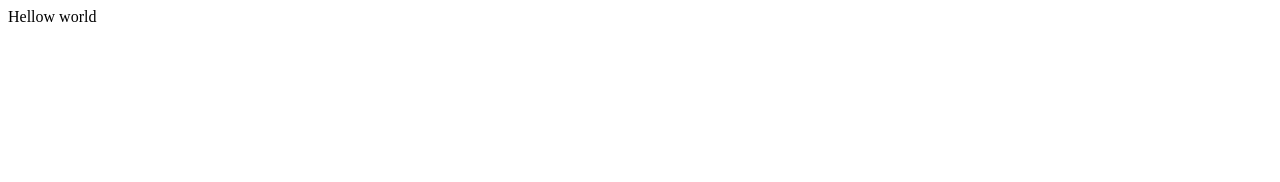
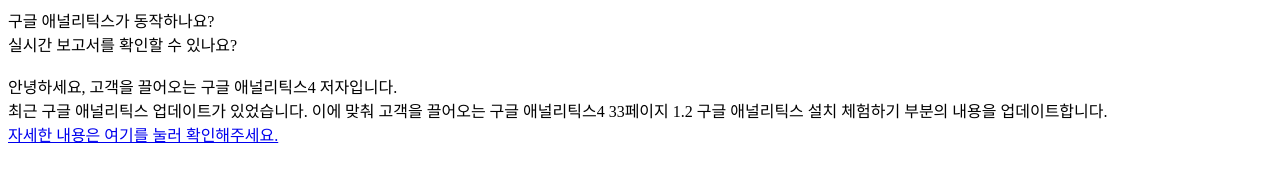
Before and after one commit to hoyju00/hoyju00.github.io, a plain HTML site: page index.html in a window 1280 px wide. Drawn offline with Linux system fonts and the light colour scheme.

Commit message:
Update index.html

```diff
--- a/index.html
+++ b/index.html
@@ -1,8 +1,22 @@
-<htmi>
-  <head></head>
-  <body></body>
+<!DOCTYPE html>
+<html>
+  <head>
+    <title>구글 애널리틱스 첫 실습!</title>
+    <meta charset="UTF-8" />
+    <!-- 여기 아래에 복사 붙여넣기 합니다. -->
 
-Hellow world
+    <!-- 여기 위에 복사 붙여넣기 합니다. -->
+  </head>
+  <body>
+    구글 애널리틱스가 동작하나요?<br />
+    실시간 보고서를 확인할 수 있나요?<br /><br />
+    안녕하세요, 고객을 끌어오는 구글 애널리틱스4 저자입니다.<br />
+    최근 구글 애널리틱스 업데이트가 있었습니다. 이에 맞춰 고객을 끌어오는 구글
+    애널리틱스4 33페이지 1.2 구글 애널리틱스 설치 체험하기 부분의 내용을
+    업데이트합니다.<br />
 
-
-</htmi>
+    <a href="https://blog.naver.com/appifystudio/222841170236" target="_blank"
+      >자세한 내용은 여기를 눌러 확인해주세요.</a
+    >
+  </body>
+</html>
```
